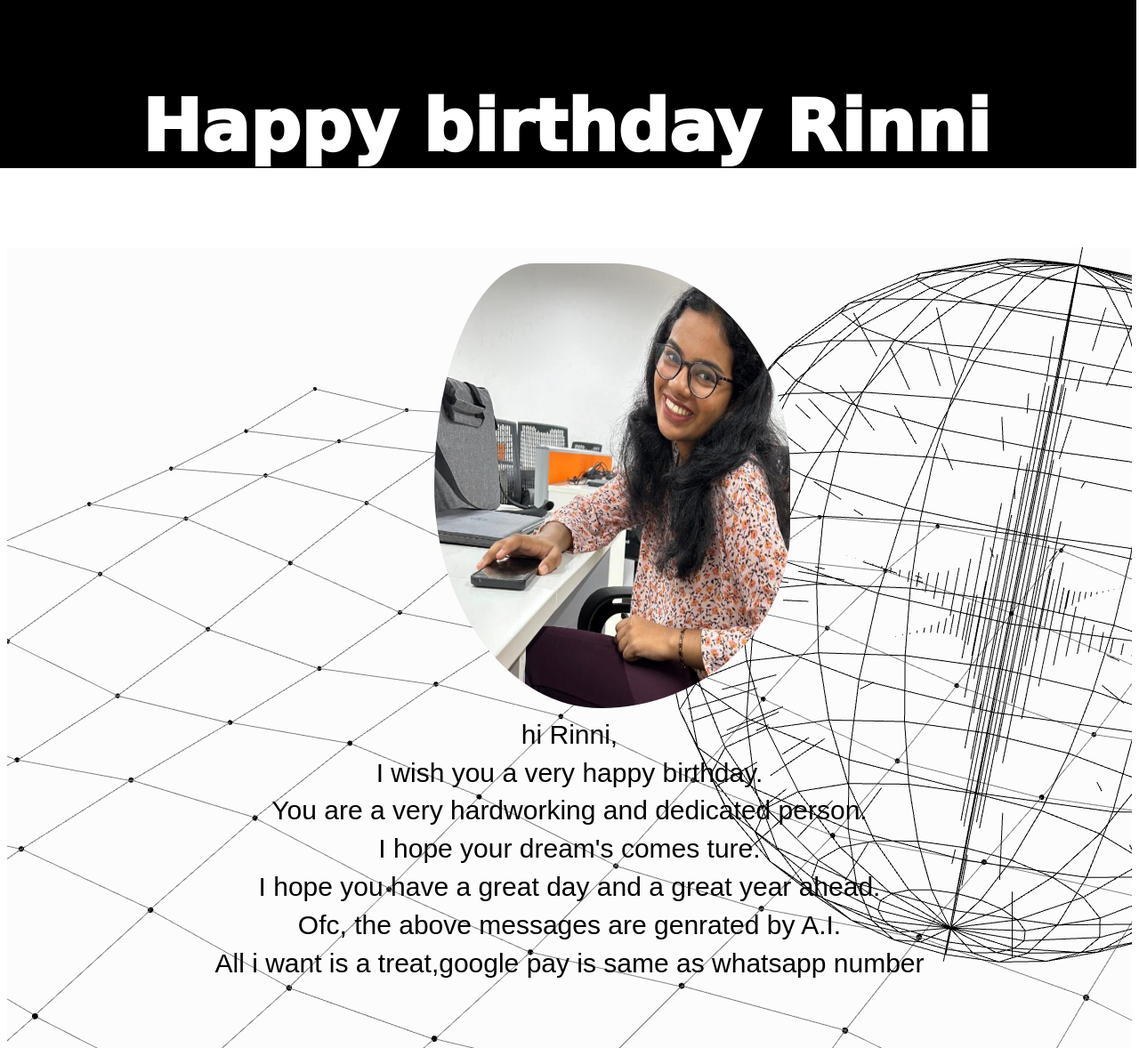
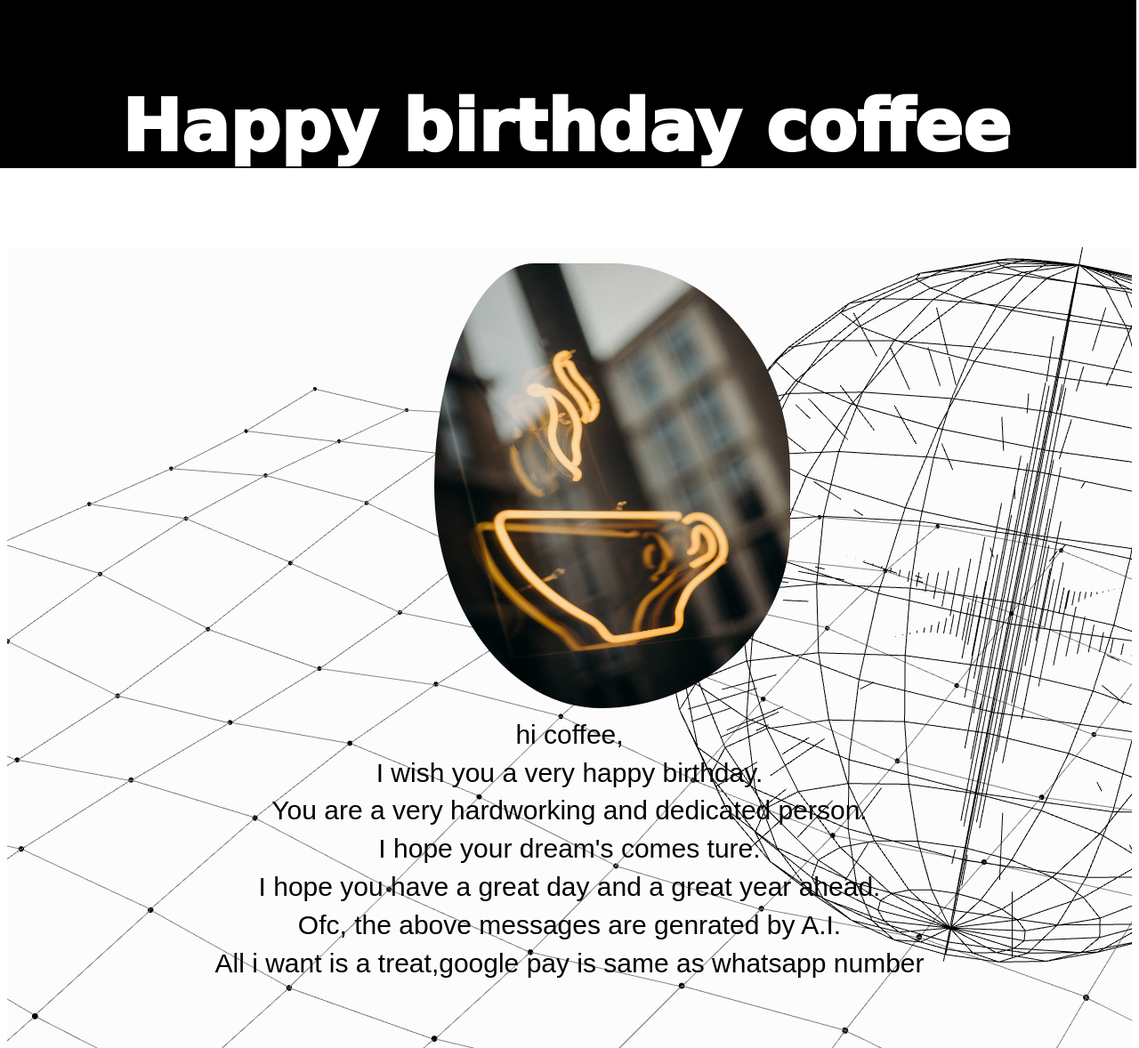
Before and after one commit to Zekure/rinni_bday, a plain HTML site: page index.html in a window 1280 px wide. Shown: the top 1178 px of the page at 89% size. Drawn offline with nearby package versions, Linux system fonts and the light colour scheme; animation ran at ten frames a second; some icons are missing; a web font is replaced by a local one.

Commit message:
Update index.html

```diff
--- a/index.html
+++ b/index.html
@@ -5,7 +5,7 @@
     <meta name="viewport" content="width=device-width, initial-scale=1.0">
     <title>Rinni</title>
     <link rel="stylesheet" href="style.css">
-    <link rel="icon" type="image/png" href="Profile.png">
+    <link rel="icon" type="image/png" href="favicon.jpg">
     <!-- h1 -->
     <link rel="preconnect" href="https://fonts.googleapis.com">
 <link rel="preconnect" href="https://fonts.gstatic.com" crossorigin>
@@ -18,17 +18,17 @@
 <body>
     <!-- header -->
     <div class="header">
-        <h1>Happy birthday Rinni</h1>
+        <h1>Happy birthday coffee</h1>
     <a class="al" href=""><i class="fa-brands fa-instagram"></i></a>
     <a class="al" href=""><i class="fa-brands fa-instagram"></i></a>
     </div>
     <!-- body -->
     <div id="bg">
         <br>
-        <img class="img" src="Profile.png" alt="taku">
+        <img class="img" src="favicon.jpg" alt="taku">
         <div>
             <!-- <pre> -->
-       <p>  hi Rinni,   </p>
+       <p>  hi coffee,   </p>
        <p> I wish you a very happy birthday.</p>
        <p> You are a very hardworking and dedicated person.</p>
        <p> I hope your dream's comes ture.</p>
```
